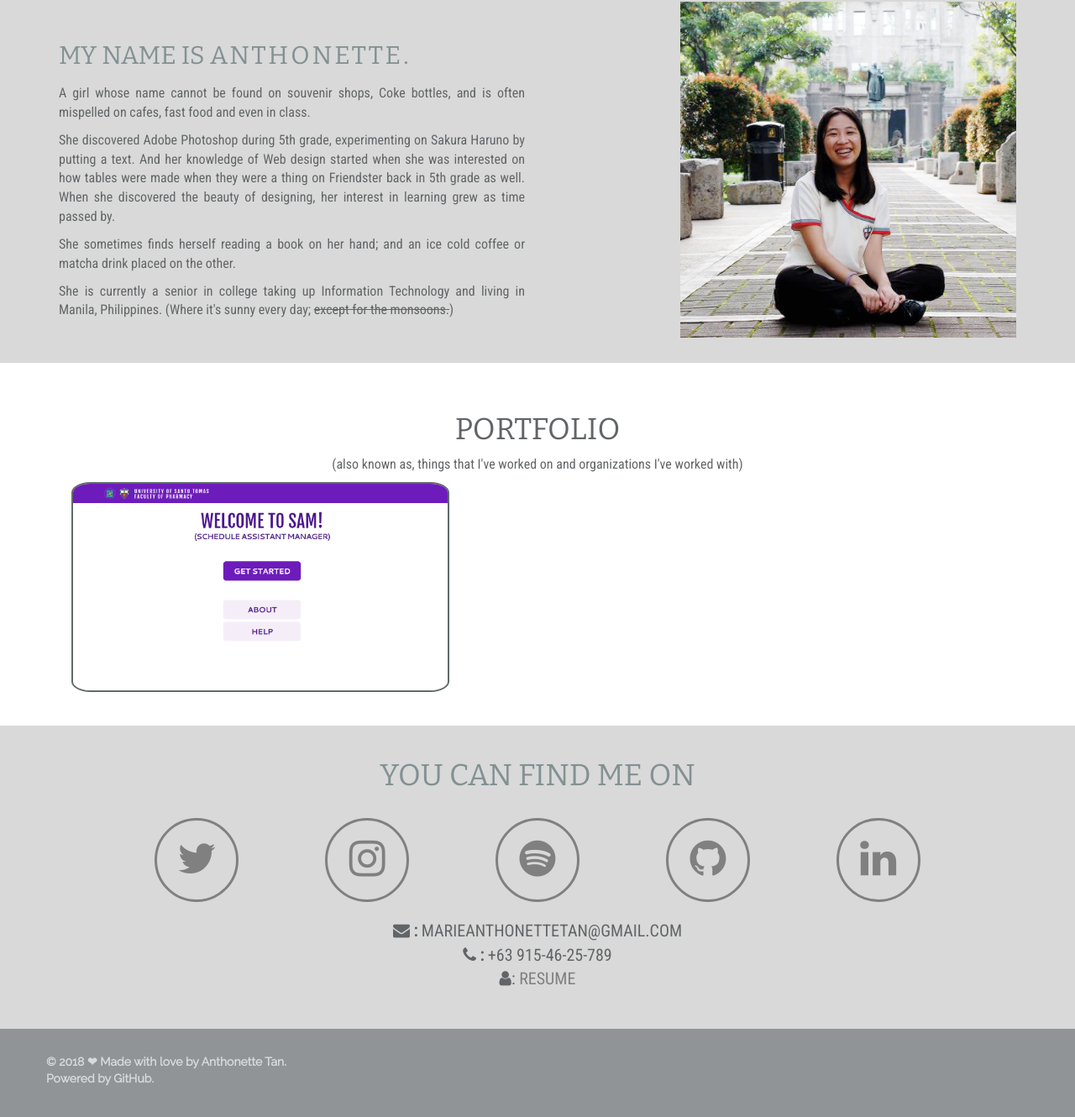
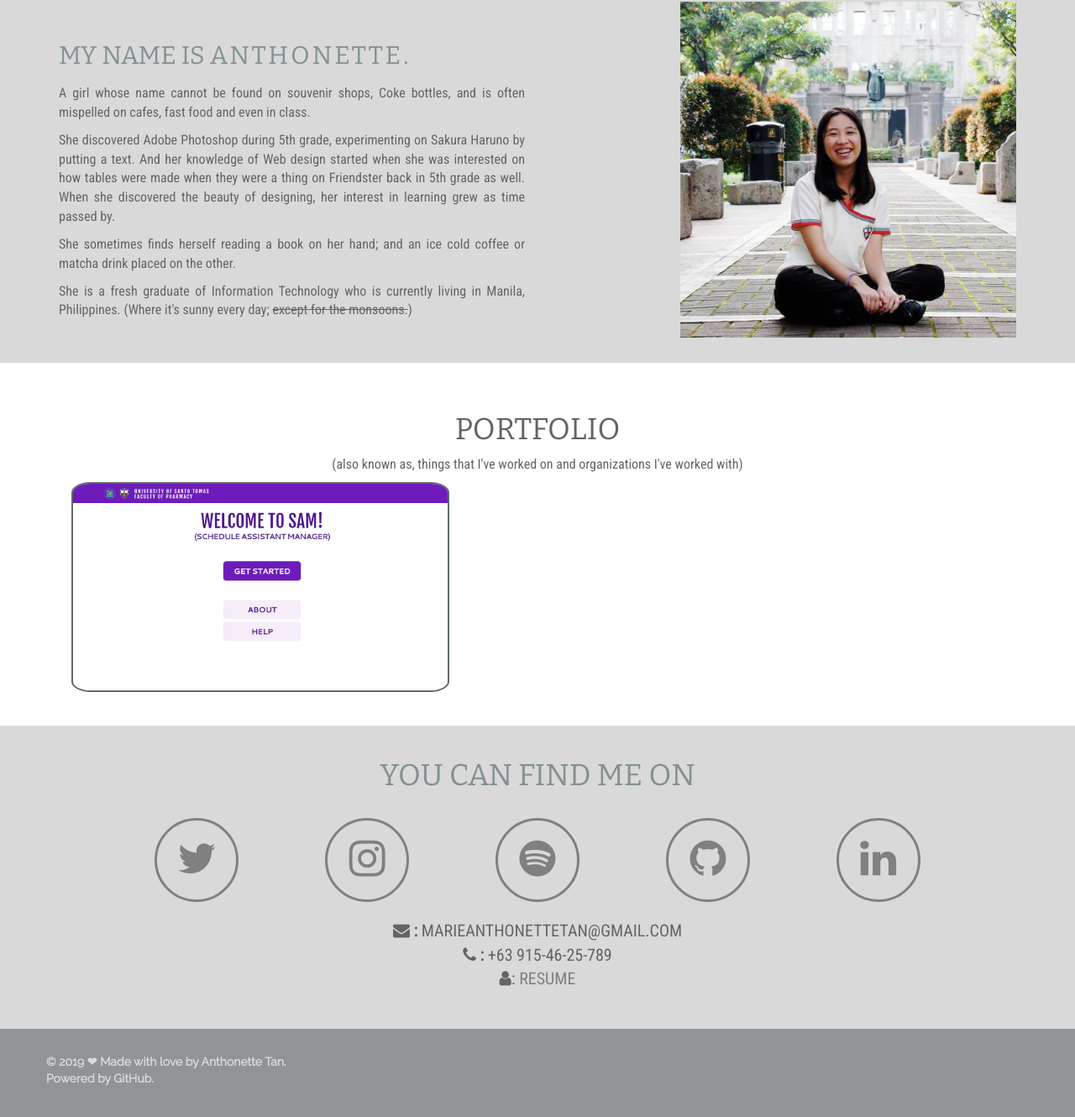
Before and after one commit to toni-tan/toni-tan.github.io, a plain HTML site: page index.html in a window 1280 px wide. Shown: the part 678-2008 px from the top of the page at 84% size. Drawn offline with nearby package versions, Linux system fonts and the light colour scheme.

Commit message:
updated minimal changes

```diff
--- a/index.html
+++ b/index.html
@@ -55,7 +55,7 @@
 								Coke bottles, and is often mispelled on cafes, fast food and even in class.</p>
 								<p>She discovered Adobe Photoshop during 5th grade, experimenting on Sakura Haruno by putting a text. And her knowledge of Web design started when she was interested on how tables were made when they were a thing on Friendster back in 5th grade as well. When she discovered the beauty of designing, her interest in learning grew as time passed by. </p>
 								<p>She sometimes finds herself reading a book on her hand; and an ice cold coffee or matcha drink placed on the other. </p>
-								<p> She is currently a senior in college taking up Information Technology and living in Manila, Philippines. (Where it's sunny every day; <span>except for the monsoons.</span>)</p>
+								<p> She is a fresh graduate of Information Technology who is currently living in Manila, Philippines. (Where it's sunny every day; <span>except for the monsoons.</span>)</p>
 							</div>
 							<div class="col-md-6">
 								<img src="/img/tonet.png" alt="" style="width: 400px" align="right">
@@ -105,7 +105,7 @@
 			<div class="wrp-md" id="footer">
 					<div class="container">
 						<div class="row">
-						<p>© 2018 ❤ Made with love by Anthonette Tan. <br>Powered by GitHub.</p>
+						<p>© 2019 ❤ Made with love by Anthonette Tan. <br>Powered by GitHub.</p>
 					</div>
 				</div>
 			</div>
```
